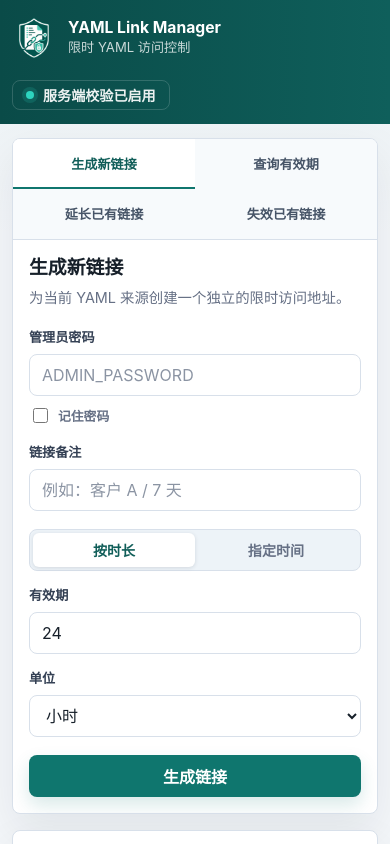
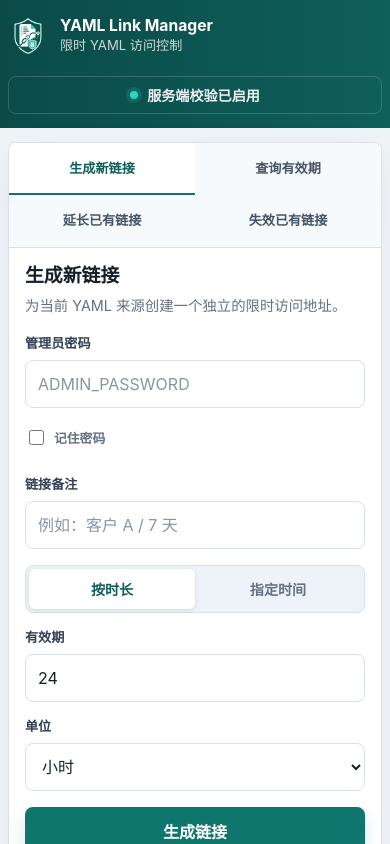
Before and after one commit to AndersonHJB/VercelVPN, a Next.js app: page / in a window 390 px wide. Shown: the top 844 px of the page. Built offline with nearby package versions, Linux system fonts and the light colour scheme.

Commit message:
Improve mobile layout and touch targets

```diff
--- a/app/globals.css
+++ b/app/globals.css
@@ -704,6 +704,16 @@ code {
 }
 
 @media (max-width: 720px) {
+  html,
+  body {
+    overflow-x: clip;
+  }
+
+  .page-shell {
+    min-height: 100dvh;
+    padding-bottom: env(safe-area-inset-bottom);
+  }
+
   .app-header-inner,
   .workspace,
   .app-footer {
@@ -719,20 +729,71 @@ code {
   }
 
   .header-status {
-    height: 30px;
+    width: 100%;
+    min-height: 36px;
+    height: auto;
+    justify-content: center;
+    padding: 8px 12px;
   }
 
   .workspace {
     margin-top: 14px;
+    gap: 14px;
   }
 
   .tool-tabs {
     grid-template-columns: repeat(2, minmax(0, 1fr));
   }
 
+  .tool-tabs button {
+    min-height: 54px;
+    padding: 8px 10px;
+    line-height: 1.25;
+  }
+
+  .tool-tabs button,
+  .segmented button,
+  .primary-button,
+  .secondary-button,
+  .icon-link {
+    touch-action: manipulation;
+  }
+
+  .tool-tabs button:focus-visible,
+  .segmented button:focus-visible,
+  .primary-button:focus-visible,
+  .secondary-button:focus-visible,
+  .icon-link:focus-visible {
+    outline: 3px solid var(--focus);
+    outline-offset: -3px;
+  }
+
   .tool-form,
   .panel-heading {
     padding: 16px;
+  }
+
+  .tool-form {
+    gap: 16px;
+  }
+
+  .field input,
+  .field select {
+    height: 48px;
+    font-size: 16px;
+  }
+
+  .password-cache-row {
+    min-height: 44px;
+  }
+
+  .password-cache-row label {
+    min-height: 44px;
+  }
+
+  .password-cache-row button {
+    min-height: 44px;
+    padding: 0 2px;
   }
 
   .field-grid,
@@ -748,6 +809,41 @@ code {
   .segmented button {
     flex: 1 1 0;
     min-width: 0;
+    height: 40px;
+  }
+
+  .primary-button,
+  .secondary-button {
+    min-height: 48px;
+    height: auto;
+    padding: 12px 14px;
+  }
+
+  .secondary-button.compact {
+    min-height: 44px;
+    height: auto;
+    padding: 10px 12px;
+  }
+
+  .status-card {
+    padding: 12px;
+  }
+
+  .status-card-header,
+  .status-card-header > div {
+    align-items: flex-start;
+    flex-wrap: wrap;
+  }
+
+  .status-card-header strong {
+    white-space: normal;
+  }
+
+  .status-actions {
+    width: 100%;
+    display: grid;
+    grid-template-columns: repeat(auto-fit, minmax(88px, 1fr));
+    justify-content: stretch;
   }
 
   .link-table-head {
@@ -762,7 +858,7 @@ code {
 
   .link-row {
     grid-template-columns: 1fr;
-    gap: 9px;
+    gap: 10px;
     min-height: 0;
     border: 1px solid var(--border);
     border-radius: 8px;
@@ -770,12 +866,59 @@ code {
     padding: 12px;
   }
 
+  .link-title-row {
+    flex-wrap: wrap;
+  }
+
+  .link-title-row strong {
+    white-space: normal;
+  }
+
+  .link-row time,
+  .link-row code[role="cell"] {
+    display: grid;
+    gap: 5px;
+  }
+
+  .link-row time::before,
+  .link-row code[role="cell"]::before {
+    color: var(--muted);
+    font-family:
+      Inter, ui-sans-serif, system-ui, -apple-system, BlinkMacSystemFont, "Segoe UI", sans-serif;
+    font-size: 0.72rem;
+    font-weight: 850;
+    line-height: 1.2;
+  }
+
+  .link-row time::before {
+    content: "过期时间";
+  }
+
+  .link-row code[role="cell"]::before {
+    content: "链接";
+  }
+
+  code {
+    overflow: visible;
+    overflow-wrap: anywhere;
+    text-overflow: clip;
+    white-space: normal;
+  }
+
   .row-actions {
+    width: 100%;
+    display: grid;
+    grid-template-columns: minmax(0, 1fr) minmax(0, 1fr) 44px;
     justify-content: stretch;
   }
 
   .row-actions .secondary-button {
-    flex: 1;
+    width: 100%;
+  }
+
+  .icon-link {
+    width: 44px;
+    height: 44px;
   }
 
   .app-footer {
@@ -783,12 +926,26 @@ code {
     flex-direction: column;
     align-items: flex-start;
     justify-content: center;
+    gap: 6px;
+    padding: 10px 0;
   }
 }
 
 @media (max-width: 440px) {
+  .app-header-inner,
+  .workspace,
+  .app-footer {
+    width: min(100% - 16px, 1280px);
+  }
+
+  .brand-mark,
+  .brand-mark img {
+    width: 40px;
+    height: 40px;
+  }
+
   .tool-tabs button {
-    min-height: 50px;
+    min-height: 52px;
     font-size: 0.82rem;
   }
 
@@ -804,5 +961,35 @@ code {
   .history-actions {
     width: 100%;
     justify-content: space-between;
+    gap: 8px;
+  }
+
+  .history-actions span {
+    min-width: 0;
+    overflow-wrap: anywhere;
+    white-space: normal;
   }
 }
+
+@media (max-width: 360px) {
+  .tool-form,
+  .panel-heading {
+    padding: 14px;
+  }
+
+  .link-table-body {
+    padding: 8px;
+  }
+
+  .link-row {
+    padding: 10px;
+  }
+
+  .row-actions {
+    grid-template-columns: 1fr;
+  }
+
+  .row-actions .icon-link {
+    width: 100%;
+  }
+}
```
